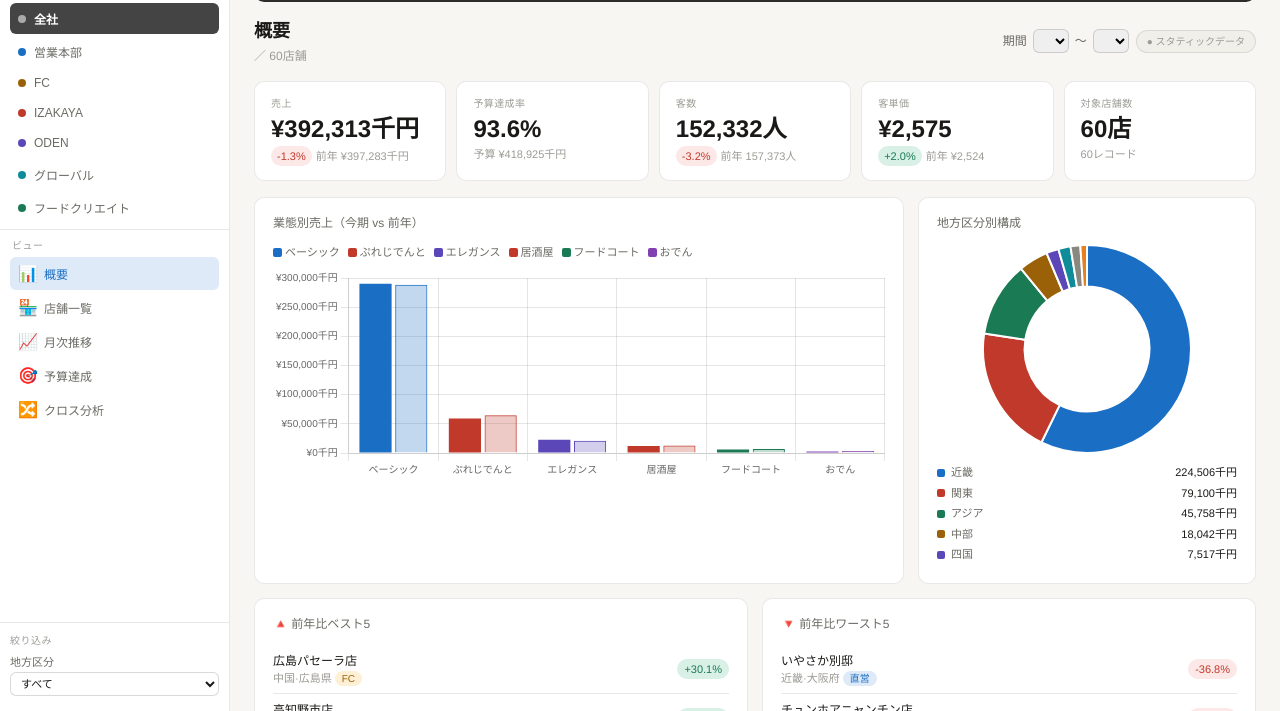
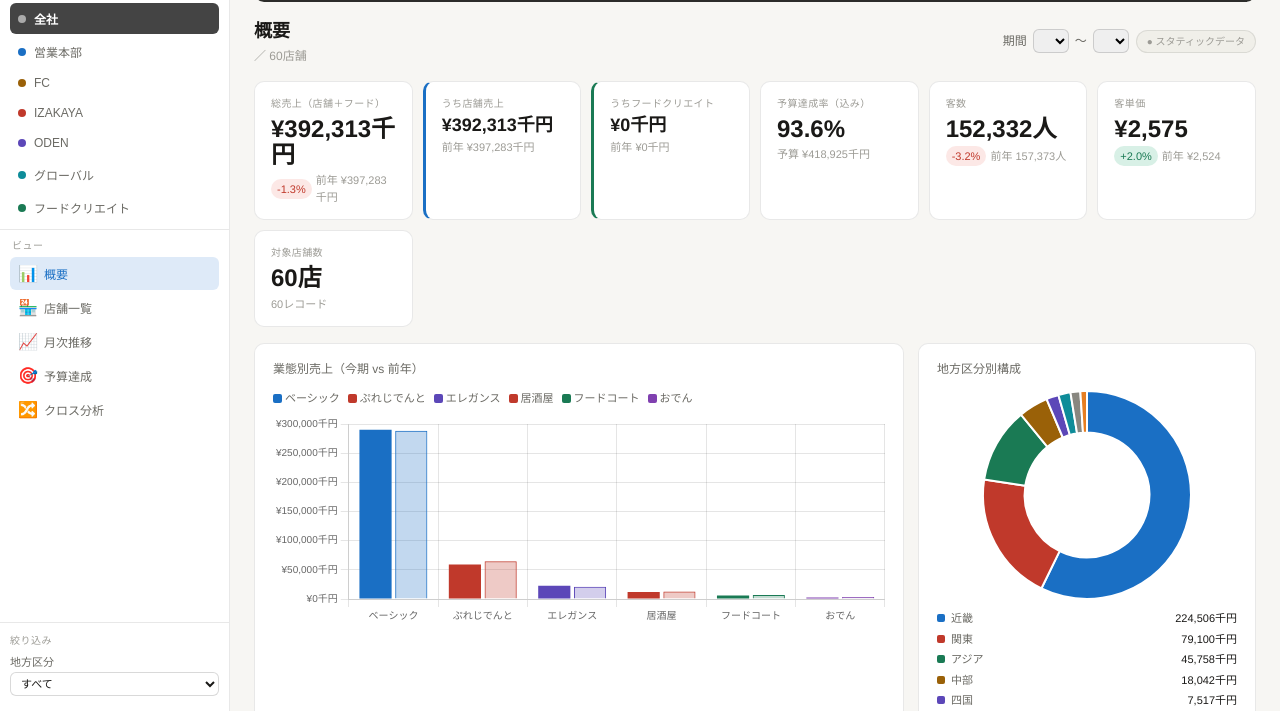
Before and after one commit to chibo-official/chibogroupsales20604-, a plain HTML site: page index.html in a window 1280 px wide. Shown: the part 89-800 px from the top of the page. Drawn offline with nearby package versions, Linux system fonts and the light colour scheme.

Commit message:
Add files via upload

```diff
--- a/index.html
+++ b/index.html
@@ -543,39 +543,79 @@ function dc(v){ return v==null?'neu':parseFloat(v)>=0?'up':'dn'; }
 function renderMetrics() {
   const dept = DEPTS[currentDept];
   const isFood = dept.dataType === 'food';
-  // フードは円単位、店舗は千円単位
-  const uri   = isFood
-    ? filtered.reduce((s,d)=>s+(d['売上(円)']||0),0)/1000
-    : filtered.reduce((s,d)=>s+(d['売上(千円)']||0),0);
-  const upy   = isFood
-    ? filtered.reduce((s,d)=>s+(d['前年売上(円)']||0),0)/1000
-    : filtered.reduce((s,d)=>s+(d['前年売上(千円)']||0),0);
-  const ubgt  = isFood
-    ? filtered.reduce((s,d)=>s+(d['予算(円)']||0),0)/1000
-    : filtered.reduce((s,d)=>s+(d['予算(千円)']||0),0);
+  const isAll  = currentDept === 'all';
+
+  // フードは円単位→千円換算、店舗は千円単位
+  const storeUri  = filtered.reduce((s,d)=>s+(d['売上(千円)']||0),0);
+  const storeUpy  = filtered.reduce((s,d)=>s+(d['前年売上(千円)']||0),0);
+  const storeUbgt = filtered.reduce((s,d)=>s+(d['予算(千円)']||0),0);
+
+  // 全社タブのとき foodData も合算（期間フィルタ適用）
+  const mFrom = document.getElementById('m-from').value;
+  const mTo   = document.getElementById('m-to').value;
+  const filteredFood = foodData.filter(d =>
+    (!mFrom || d['年月'] >= mFrom) && (!mTo || d['年月'] <= mTo)
+  );
+  const foodUri  = filteredFood.reduce((s,d)=>s+(d['売上(円)']||0),0)/1000;
+  const foodUpy  = filteredFood.reduce((s,d)=>s+(d['前年売上(円)']||0),0)/1000;
+  const foodUbgt = filteredFood.reduce((s,d)=>s+(d['予算(円)']||0),0)/1000;
+
+  const uri  = isFood ? foodUri  : storeUri;
+  const upy  = isFood ? foodUpy  : storeUpy;
+  const ubgt = isFood ? foodUbgt : storeUbgt;
+
+  // 全社タブ: 合計 = store + food
+  const totalUri  = isAll ? storeUri  + foodUri  : uri;
+  const totalUpy  = isAll ? storeUpy  + foodUpy  : upy;
+  const totalUbgt = isAll ? storeUbgt + foodUbgt : ubgt;
+
   const uky   = isFood ? 0 : filtered.reduce((s,d)=>s+(d['客数']||0),0);
   const ukpy  = isFood ? 0 : filtered.reduce((s,d)=>s+(d['前年客数']||0),0);
-  const yoy   = pctStr(uri,upy);
-  const kyYoy = pctStr(uky,ukpy);
-  const bgt   = ubgt?((uri/ubgt)*100).toFixed(1):null;
-  const tanka   = uky ?Math.round(uri/uky):0;
-  const tankapy = ukpy?Math.round(upy/ukpy):0;
-  const tankaYoy= tankapy?pctStr(tanka,tankapy):null;
-  const cnt = new Set(filtered.map(d=>d['店舗名'])).size;
+  const yoy   = pctStr(totalUri, totalUpy);
+  const kyYoy = pctStr(uky, ukpy);
+  const bgt   = totalUbgt ? ((totalUri/totalUbgt)*100).toFixed(1) : null;
+  const tanka   = uky  ? Math.round(storeUri/uky)  : 0;
+  const tankapy = ukpy ? Math.round(storeUpy/ukpy) : 0;
+  const tankaYoy= tankapy ? pctStr(tanka,tankapy) : null;
+  const cnt = isFood
+    ? new Set(filtered.map(d=>d['区分'])).size
+    : new Set(filtered.map(d=>d['店舗名'])).size;
 
   const bdg=(v)=>v!=null?`<span class="dbadge ${dc(v)}">${parseFloat(v)>=0?'+':''}${v}%</span>`:`<span class="dbadge neu">前年比―</span>`;
 
-  document.getElementById('metrics-row').innerHTML = `
+  // 全社タブ: 店舗とフードを分けて表示
+  const salesCard = isAll ? `
+    <div class="metric-card">
+      <div class="metric-label">総売上（店舗＋フード）</div>
+      <div class="metric-value">${fmtM(totalUri)}</div>
+      <div class="metric-sub">${bdg(yoy)}<span style="color:var(--text3)">前年 ${fmtM(totalUpy)}</span></div>
+    </div>
+    <div class="metric-card" style="border-left:3px solid #1a6fc4">
+      <div class="metric-label">うち店舗売上</div>
+      <div class="metric-value" style="font-size:18px">${fmtM(storeUri)}</div>
+      <div class="metric-sub"><span style="color:var(--text3)">前年 ${fmtM(storeUpy)}</span></div>
+    </div>
+    <div class="metric-card" style="border-left:3px solid #1a7a54">
+      <div class="metric-label">うちフードクリエイト</div>
+      <div class="metric-value" style="font-size:18px">${fmtM(foodUri)}</div>
+      <div class="metric-sub"><span style="color:var(--text3)">前年 ${fmtM(foodUpy)}</span></div>
+    </div>` : `
     <div class="metric-card">
       <div class="metric-label">売上</div>
       <div class="metric-value">${fmtM(uri)}</div>
-      <div class="metric-sub">${bdg(yoy)}<span style="color:var(--text3)">前年 ${fmtM(upy)}</span></div>
-    </div>
+      <div class="metric-sub">${bdg(pctStr(uri,upy))}<span style="color:var(--text3)">前年 ${fmtM(upy)}</span></div>
+    </div>`;
+
+  const bgtCard = `
     <div class="metric-card">
-      <div class="metric-label">予算達成率</div>
+      <div class="metric-label">予算達成率${isAll?'（込み）':''}</div>
       <div class="metric-value">${bgt!=null?bgt+'%':'―'}</div>
-      <div class="metric-sub"><span style="color:var(--text3)">予算 ${fmtM(ubgt)}</span></div>
-    </div>
+      <div class="metric-sub"><span style="color:var(--text3)">予算 ${fmtM(totalUbgt)}</span></div>
+    </div>`;
+
+  document.getElementById('metrics-row').innerHTML = `
+    ${salesCard}
+    ${bgtCard}
     ${!isFood ? `
     <div class="metric-card">
       <div class="metric-label">客数</div>
@@ -686,11 +726,32 @@ function renderOverview() {
     </div>
   `;
 
+  // 全社タブはフードクリエイト区分を追加
+  const isAllTab = currentDept === 'all';
+  let chartLabels = [...gL];
+  let chartUri    = gL.map(g=>Math.round(byG[g].uri/1000));
+  let chartUpy    = gL.map(g=>Math.round(byG[g].upy/1000));
+  let chartCols   = gL.map(g=>col(g));
+
+  if (isAllTab && foodData.length > 0) {
+    const mFrom2 = document.getElementById('m-from').value;
+    const mTo2   = document.getElementById('m-to').value;
+    const ff = foodData.filter(d=>(!mFrom2||d['年月']>=mFrom2)&&(!mTo2||d['年月']<=mTo2));
+    const foodTotalUri = Math.round(ff.reduce((s,d)=>s+(d['売上(円)']||0),0)/1000);
+    const foodTotalUpy = Math.round(ff.reduce((s,d)=>s+(d['前年売上(円)']||0),0)/1000);
+    if (foodTotalUri > 0 || foodTotalUpy > 0) {
+      chartLabels.push('フードクリエイト');
+      chartUri.push(foodTotalUri);
+      chartUpy.push(foodTotalUpy);
+      chartCols.push('#1a7a54');
+    }
+  }
+
   charts.gyotai = new Chart(document.getElementById('c-gyotai').getContext('2d'),{
     type:'bar',
-    data:{labels:gL,datasets:[
-      {label:'今期',data:gL.map(g=>Math.round(byG[g].uri/1000)),backgroundColor:gL.map(g=>col(g))},
-      {label:'前年',data:gL.map(g=>Math.round(byG[g].upy/1000)),backgroundColor:gL.map(g=>col(g)+'44'),borderColor:gL.map(g=>col(g)),borderWidth:1}
+    data:{labels:chartLabels,datasets:[
+      {label:'今期',data:chartUri,backgroundColor:chartCols},
+      {label:'前年',data:chartUpy,backgroundColor:chartCols.map(c=>c+'44'),borderColor:chartCols,borderWidth:1}
     ]},
     options:{responsive:true,maintainAspectRatio:false,plugins:{legend:{display:false}},scales:{x:{ticks:{font:{size:10}}},y:{ticks:{callback:v=>`¥${v.toLocaleString()}千円`,font:{size:10}}}}}
   });
```
